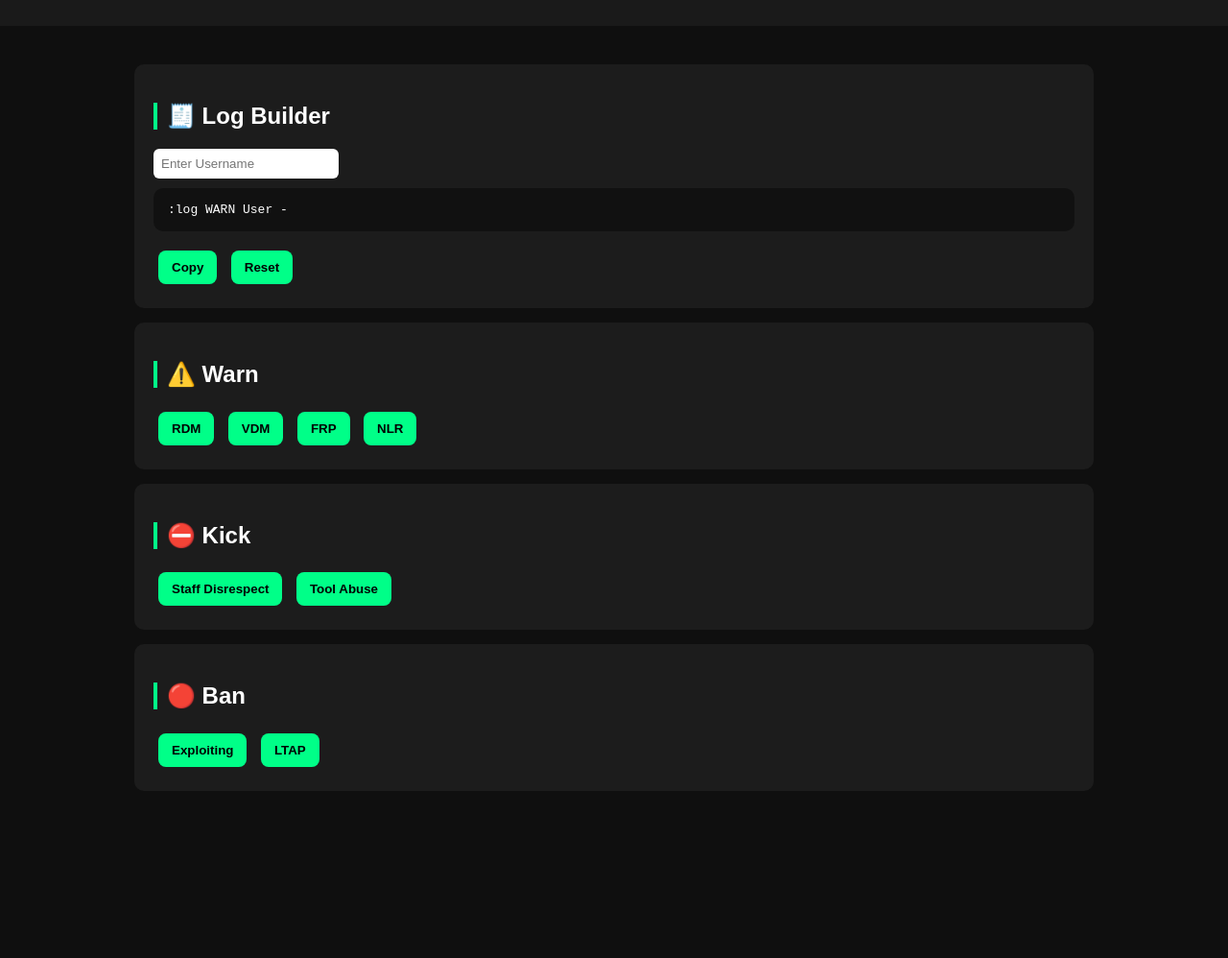
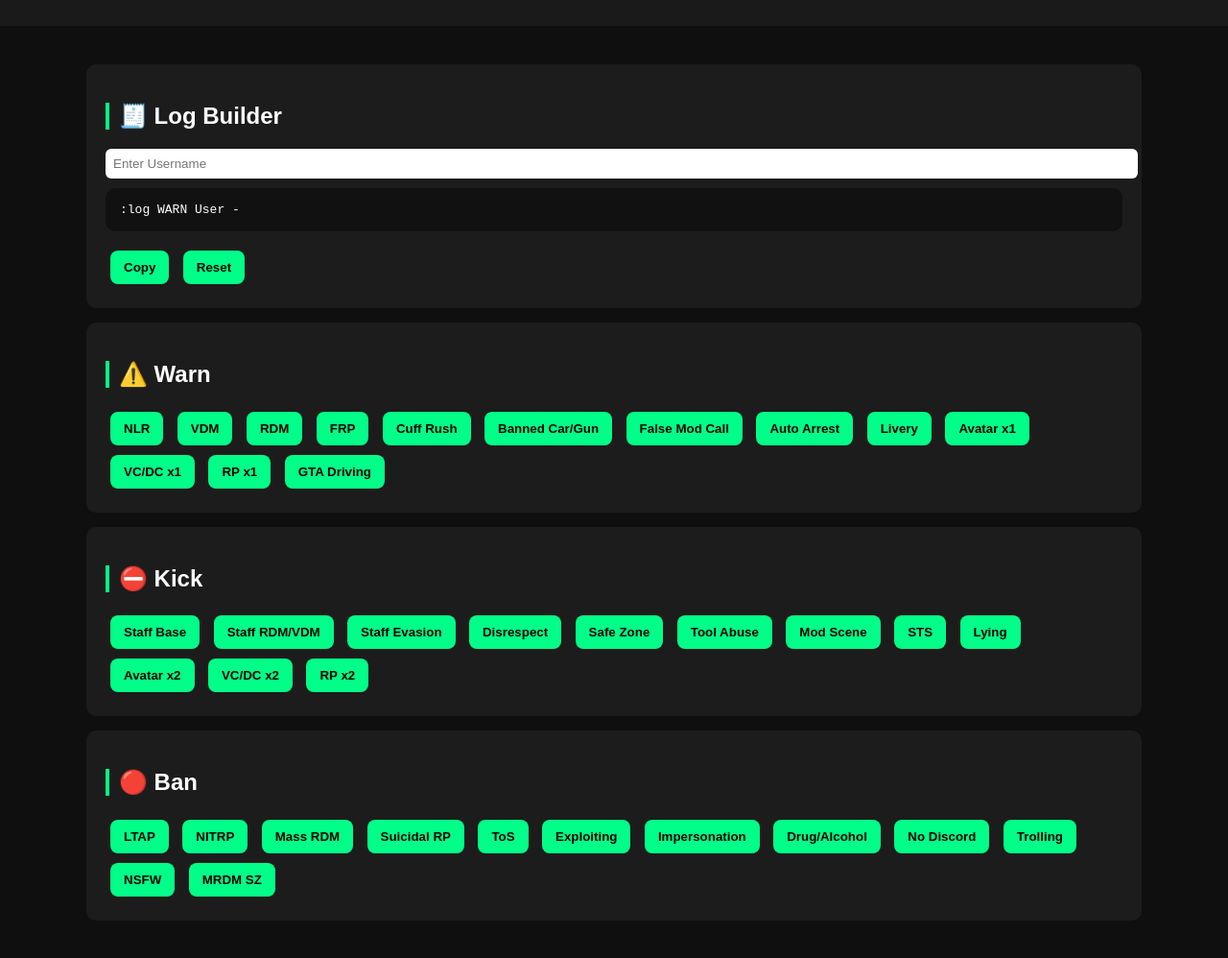
Before and after one commit to mykahdavidsheppard-max/staff-hub, a plain HTML site: page index.html in a window 1280 px wide. Shown: the part 78-1076 px from the top of the page at 96% size. Before the commit the page ends 942 px from the top, so only its background shows below. Drawn offline with Linux system fonts and the light colour scheme.

Commit message:
Update index.html

```diff
--- a/index.html
+++ b/index.html
@@ -9,12 +9,13 @@
 body{margin:0;font-family:Arial,sans-serif;background:#0f0f0f;color:white;}
 header{background:#1a1a1a;padding:30px;text-align:center;}
 h1{margin:0;font-size:40px;}
-.container{max-width:1000px;margin:auto;padding:25px;}
+.container{max-width:1100px;margin:auto;padding:25px;}
 .card{background:#1c1c1c;padding:20px;margin:15px 0;border-radius:10px;}
 h2{border-left:4px solid #00ff88;padding-left:10px;}
 .button{display:inline-block;padding:10px 14px;margin:5px;background:#00ff88;color:black;font-weight:bold;border:none;border-radius:8px;cursor:pointer;}
 .button:hover{background:#00cc6a;}
 .output{background:#111;padding:15px;border-radius:10px;margin-bottom:15px;font-family:monospace;}
+input{padding:8px;border-radius:6px;border:none;margin-bottom:10px;width:100%;}
 </style>
 
 <script>
@@ -22,7 +23,9 @@ let reasons = [];
 let severity = "warn";
 
 function addReason(type, reason){
-    reasons.push(reason);
+    if(!reasons.includes(reason)){
+        reasons.push(reason);
+    }
 
     if(type === "ban") severity = "ban";
     else if(type === "kick" && severity !== "ban") severity = "kick";
@@ -60,7 +63,7 @@ function resetLog(){
 
 <div class="card">
 <h2>🧾 Log Builder</h2>
-<input id="user" placeholder="Enter Username" style="padding:8px;border-radius:6px;border:none;margin-bottom:10px;">
+<input id="user" placeholder="Enter Username">
 <div id="output" class="output">:log WARN User - </div>
 <button class="button" onclick="copyLog()">Copy</button>
 <button class="button" onclick="resetLog()">Reset</button>
@@ -68,22 +71,51 @@ function resetLog(){
 
 <div class="card">
 <h2>⚠️ Warn</h2>
-<button class="button" onclick="addReason('warn','RDM')">RDM</button>
-<button class="button" onclick="addReason('warn','VDM')">VDM</button>
-<button class="button" onclick="addReason('warn','FRP')">FRP</button>
-<button class="button" onclick="addReason('warn','NLR')">NLR</button>
+<button class="button" onclick="addReason('warn','New Life Rule (NLR)')">NLR</button>
+<button class="button" onclick="addReason('warn','Vehicle DeathMatch (VDM)')">VDM</button>
+<button class="button" onclick="addReason('warn','Random DeathMatch (RDM)')">RDM</button>
+<button class="button" onclick="addReason('warn','Fail Roleplay (FRP)')">FRP</button>
+<button class="button" onclick="addReason('warn','Cuff Rush')">Cuff Rush</button>
+<button class="button" onclick="addReason('warn','Using banned car/gun')">Banned Car/Gun</button>
+<button class="button" onclick="addReason('warn','False Mod Call')">False Mod Call</button>
+<button class="button" onclick="addReason('warn','Auto Arrest')">Auto Arrest</button>
+<button class="button" onclick="addReason('warn','Wrong/No Livery')">Livery</button>
+<button class="button" onclick="addReason('warn','Unrealistic Avatar x1')">Avatar x1</button>
+<button class="button" onclick="addReason('warn','Failure to join VC/DC x1')">VC/DC x1</button>
+<button class="button" onclick="addReason('warn','Interrupting Roleplays x1')">RP x1</button>
+<button class="button" onclick="addReason('warn','GTA Driving')">GTA Driving</button>
 </div>
 
 <div class="card">
 <h2>⛔ Kick</h2>
-<button class="button" onclick="addReason('kick','Staff Disrespect')">Staff Disrespect</button>
-<button class="button" onclick="addReason('kick','Tool Abuse')">Tool Abuse</button>
+<button class="button" onclick="addReason('kick','Interfering with Staff Base')">Staff Base</button>
+<button class="button" onclick="addReason('kick','Staff RDM/VDM')">Staff RDM/VDM</button>
+<button class="button" onclick="addReason('kick','Staff Evasion')">Staff Evasion</button>
+<button class="button" onclick="addReason('kick','Staff Disrespect')">Disrespect</button>
+<button class="button" onclick="addReason('kick','Crime in Safe Zone')">Safe Zone</button>
+<button class="button" onclick="addReason('kick','Tool abusing')">Tool Abuse</button>
+<button class="button" onclick="addReason('kick','Interrupting Mod Scene')">Mod Scene</button>
+<button class="button" onclick="addReason('kick','Interrupting STS')">STS</button>
+<button class="button" onclick="addReason('kick','Lying/Disobeying Staff')">Lying</button>
+<button class="button" onclick="addReason('kick','Unrealistic Avatar x2')">Avatar x2</button>
+<button class="button" onclick="addReason('kick','Failure to join VC/DC x2')">VC/DC x2</button>
+<button class="button" onclick="addReason('kick','Interrupting Roleplays x2')">RP x2</button>
 </div>
 
 <div class="card">
 <h2>🔴 Ban</h2>
+<button class="button" onclick="addReason('ban','Leave To Avoid Punishment (LTAP)')">LTAP</button>
+<button class="button" onclick="addReason('ban','No Intention To Roleplay (NITRP)')">NITRP</button>
+<button class="button" onclick="addReason('ban','Mass RDM/VDM')">Mass RDM</button>
+<button class="button" onclick="addReason('ban','Suicidal RP')">Suicidal RP</button>
+<button class="button" onclick="addReason('ban','Roblox ToS')">ToS</button>
 <button class="button" onclick="addReason('ban','Exploiting')">Exploiting</button>
-<button class="button" onclick="addReason('ban','LTAP')">LTAP</button>
+<button class="button" onclick="addReason('ban','Staff Impersonating')">Impersonation</button>
+<button class="button" onclick="addReason('ban','Alcohol/Drug Roleplay')">Drug/Alcohol</button>
+<button class="button" onclick="addReason('ban','No Discord/Unable to join')">No Discord</button>
+<button class="button" onclick="addReason('ban','Trolling')">Trolling</button>
+<button class="button" onclick="addReason('ban','NSFW Avatar/Username')">NSFW</button>
+<button class="button" onclick="addReason('ban','MRDM in Safe Zone')">MRDM SZ</button>
 </div>
 
 </div>
```
